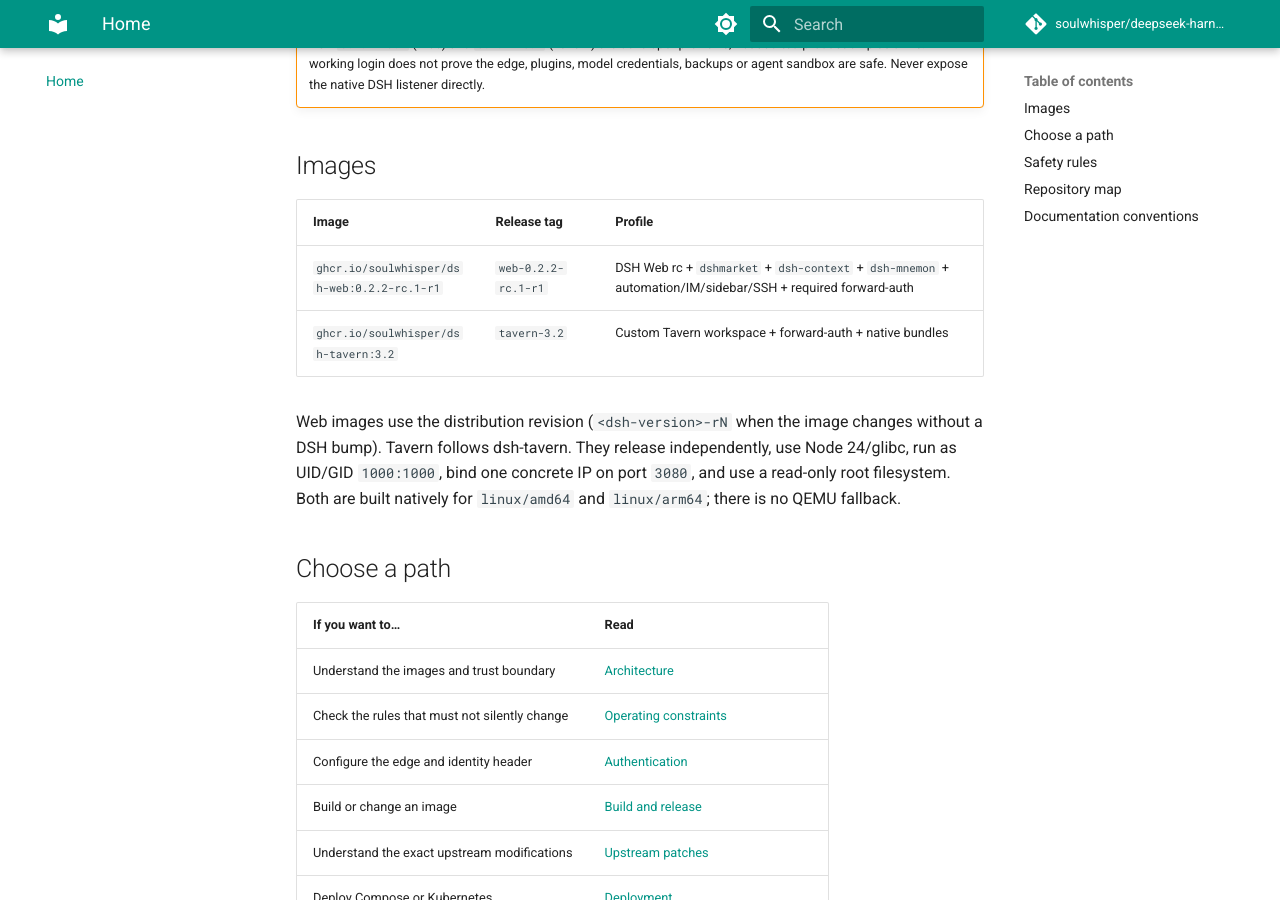
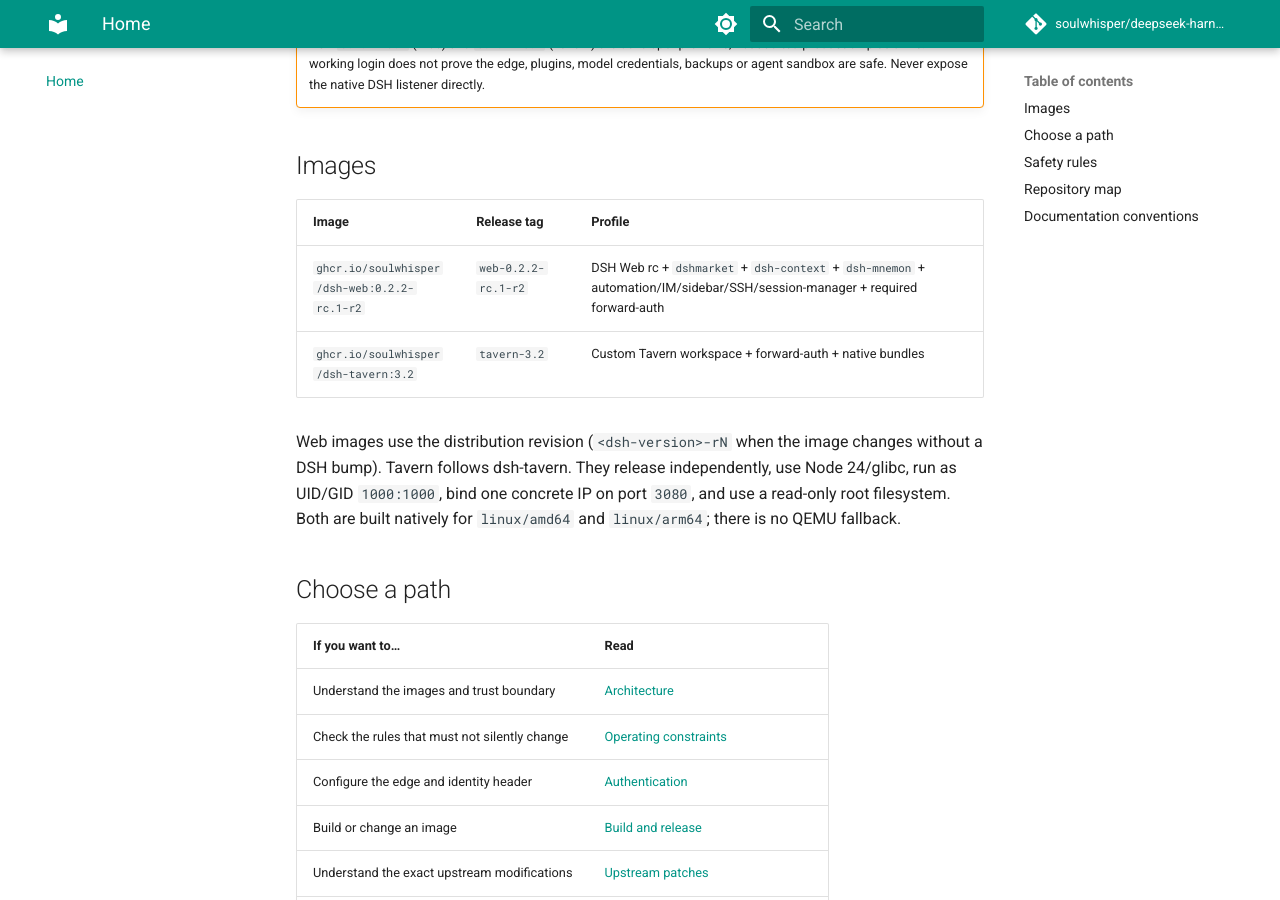
Before and after one commit to soulwhisper/deepseek-harness-container, an MkDocs documentation site: the page built from docs/index.md, in a window 1280 px wide and 900 px high, scrolled down 341 px. Built offline with MkDocs 1.6.1 and Material for MkDocs 9.7.7, drawn with Linux system fonts in a browser that asks for light colours; comment, search, counter and statistics services are not loaded.

Commit message:
release(dsh-web): bundle dsh-session-manager 0.7.5 (#28)
Web moves to 0.2.2-rc.1-r2 (web-0.2.2-rc.1-r2). The hkkz9522/dsh-session-manager
plugin (npm dsh-session-manager 0.7.5, MIT) joins the bundled Web profile as a
writable profile package: workspace archive/visibility and session
move/migrate/delete/favorite/tag/annotate with batch operations. It declares
dsh.bundle and client.platform web, has no runtime dependencies, and declares
no dshReleases map, so it needs no compatibility exemption.

The manager smoke asserts it is profile-owned and removable, and the runtime
check pins the exact manifest version. Update NOTICE, regulations, README/docs,
deploy examples and the distribution tests.

```diff
--- a/docs/index.md
+++ b/docs/index.md
@@ -14,7 +14,7 @@ state and backup boundaries, and no desktop stack.
 
 | Image | Release tag | Profile |
 | --- | --- | --- |
-| `ghcr.io/soulwhisper/dsh-web:0.2.2-rc.1-r1` | `web-0.2.2-rc.1-r1` | DSH Web rc + `dshmarket` + `dsh-context` + `dsh-mnemon` + automation/IM/sidebar/SSH + required forward-auth |
+| `ghcr.io/soulwhisper/dsh-web:0.2.2-rc.1-r2` | `web-0.2.2-rc.1-r2` | DSH Web rc + `dshmarket` + `dsh-context` + `dsh-mnemon` + automation/IM/sidebar/SSH/session-manager + required forward-auth |
 | `ghcr.io/soulwhisper/dsh-tavern:3.2` | `tavern-3.2` | Custom Tavern workspace + forward-auth + native bundles |
 
 Web images use the distribution revision (`<dsh-version>-rN` when the image
--- a/package.json
+++ b/package.json
@@ -1,6 +1,6 @@
 {
   "name": "@soulwhisper/deepseek-harness-container",
-  "version": "0.2.2-rc.1-r1",
+  "version": "0.2.2-rc.1-r2",
   "private": true,
   "type": "module",
   "license": "Apache-2.0",
--- a/versions.json
+++ b/versions.json
@@ -1,10 +1,10 @@
 {
   "schemaVersion": 2,
-  "distribution": "0.2.2-rc.1-r1",
+  "distribution": "0.2.2-rc.1-r2",
   "registry": "ghcr.io/soulwhisper",
   "release": {
     "web": {
-      "tag": "web-0.2.2-rc.1-r1",
+      "tag": "web-0.2.2-rc.1-r2",
       "image": "dsh-web"
     },
     "tavern": {
```
Also changed, not shown: .agents/skills/dsh-maintainer/SKILL.md (+2 -2 lines), README.md (+4 -4 lines), README.zh-CN.md (+3 -3 lines), docs/architecture.md (+1 -1 lines), docs/build.md (+2 -2 lines), docs/operations.md (+1 -1 lines), docs/regulations.md (+1 -0 lines), 9 other files.
